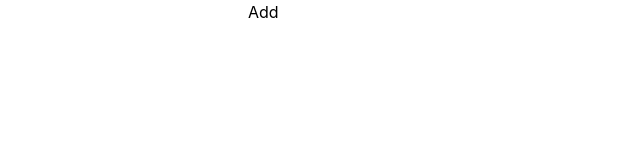
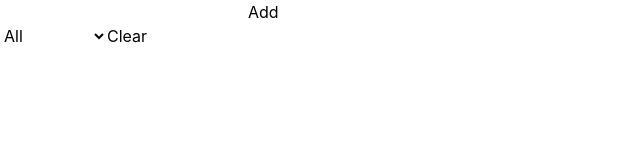
Before and after one commit to Newbie-Cyan/Zustand-Practice, a React (Vite) app: page / in a window 1280 px wide. Shown: the top 160 px of the page, without its empty margins (0-640 px from the left). Built offline with nearby package versions, Linux system fonts and the light colour scheme.

Commit message:
add ui for actions

```diff
--- a/src/components/Actions.jsx
+++ b/src/components/Actions.jsx
@@ -1,5 +1,20 @@
+import tasksStore from "../store/tasksStore";
+
 function Actions() {
-    return ( <></> );
+  const setFilter = tasksStore((state) => state.setFilter);
+  const clearAll = tasksStore((state) => state.clearAll);
+
+  return (
+    <div>
+      <select name="filterTask" onChange={(e) => setFilter(e.target.value)}>
+        <option value="All">All</option>
+        <option value="Active">Active</option>
+        <option value="Completed">Com pleted</option>
+      </select>
+
+      <button onClick={()=> clearAll()}>Clear</button>
+    </div>
+  );
 }
 
 export default Actions;
```
